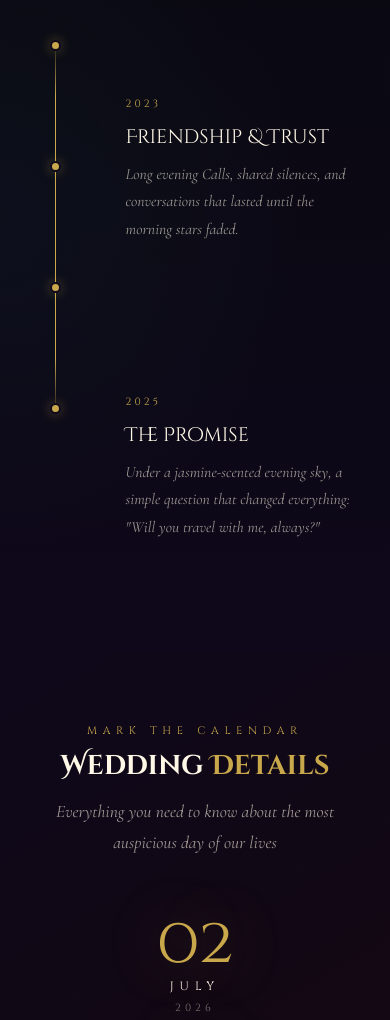
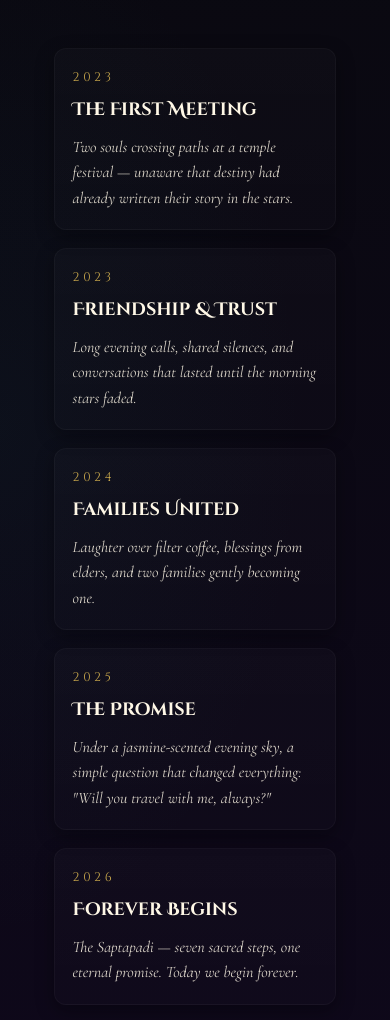
Before and after one commit to praveen-vishnu/wedding, a plain HTML site: page index.html in a window 390 px wide. Shown: the part 1540-2560 px from the top of the page. Drawn offline with nearby package versions, Linux system fonts and the light colour scheme; animation ran at ten frames a second.

Commit message:
Add responsive Our Story: mobile stacked cards + desktop timeline

```diff
--- a/index.html
+++ b/index.html
@@ -375,14 +375,30 @@
     radial-gradient(ellipse at 0 50%,rgba(26,107,107,.08) 0%,transparent 55%),
     linear-gradient(180deg,var(--bg) 0%,#0E081A 100%);
 }
-.story-wrap{
+/* Desktop timeline layout (unchanged) */
+.story-desktop .story-wrap{
   display:grid;grid-template-columns:1fr 52px 1fr;
   gap:32px;align-items:start;max-width:880px;margin:0 auto;
 }
-@media(max-width:720px){
-  .story-wrap{grid-template-columns:36px 1fr}
+@media(max-width:767px){
+  .story-desktop .story-wrap{grid-template-columns:36px 1fr}
   .story-left-col{display:none}
 }
+
+/* Mobile stacked card layout */
+.story-mobile{display:none;max-width:720px;margin:0 auto;padding:8px 16px}
+.story-cards{display:flex;flex-direction:column;gap:18px}
+.story-card{background:linear-gradient(180deg,rgba(255,255,255,0.02),rgba(255,255,255,0.01));
+  border:1px solid rgba(255,255,255,0.03);padding:18px;border-radius:12px;box-shadow:0 6px 18px rgba(4,4,6,0.36)}
+.sc-year{font-family:var(--ff-head);color:var(--gold);font-size:.78rem;letter-spacing:.3em;text-transform:uppercase;margin-bottom:6px}
+.sc-title{font-family:var(--ff-display);color:var(--cream);font-size:1.12rem;margin-bottom:8px}
+.sc-body{font-family:var(--ff-body);font-style:italic;color:rgba(255,248,231,.85);font-size:1rem;line-height:1.6}
+
+@media(max-width:767px){
+  .story-desktop{display:none}
+  .story-mobile{display:block}
+}
+
 .st-spine{
   display:flex;flex-direction:column;align-items:center;
   position:relative;
@@ -1043,6 +1059,43 @@
     <h2 class="s-title rv">Our <em>Story</em></h2>
     <p class="s-sub rv">Every love story is beautiful — but ours is our favourite</p>
 
+    <!-- Mobile stacked cards (shown on small screens) -->
+    <div class="story-mobile rv" aria-hidden="false">
+      <div class="story-cards">
+        <article class="story-card" id="m-si-0">
+          <div class="sc-year">2023</div>
+          <h3 class="sc-title">The First Meeting</h3>
+          <p class="sc-body">Two souls crossing paths at a temple festival — unaware that destiny had already written their story in the stars.</p>
+        </article>
+
+        <article class="story-card" id="m-si-1">
+          <div class="sc-year">2023</div>
+          <h3 class="sc-title">Friendship &amp; Trust</h3>
+          <p class="sc-body">Long evening calls, shared silences, and conversations that lasted until the morning stars faded.</p>
+        </article>
+
+        <article class="story-card" id="m-si-2">
+          <div class="sc-year">2024</div>
+          <h3 class="sc-title">Families United</h3>
+          <p class="sc-body">Laughter over filter coffee, blessings from elders, and two families gently becoming one.</p>
+        </article>
+
+        <article class="story-card" id="m-si-3">
+          <div class="sc-year">2025</div>
+          <h3 class="sc-title">The Promise</h3>
+          <p class="sc-body">Under a jasmine-scented evening sky, a simple question that changed everything: <em>"Will you travel with me, always?"</em></p>
+        </article>
+
+        <article class="story-card" id="m-si-4">
+          <div class="sc-year">2026</div>
+          <h3 class="sc-title">Forever Begins</h3>
+          <p class="sc-body">The Saptapadi — seven sacred steps, one eternal promise. Today we begin forever.</p>
+        </article>
+      </div>
+    </div>
+
+    <!-- Desktop timeline (original layout) -->
+    <div class="story-desktop">
       <div class="story-wrap">
         <!-- Left col (odd items) -->
         <div class="story-left-col">
@@ -1089,6 +1142,7 @@
             <div class="st-year">2025</div>
             <div class="st-ttl">The Promise</div>
             <p class="st-body">Under a jasmine-scented evening sky, a simple question that changed everything: <em>"Will you travel with me, always?"</em></p>
+          </div>
         </div>
       </div>
     </div>
```
Lines whose indentation alone changed are shown as unchanged.
